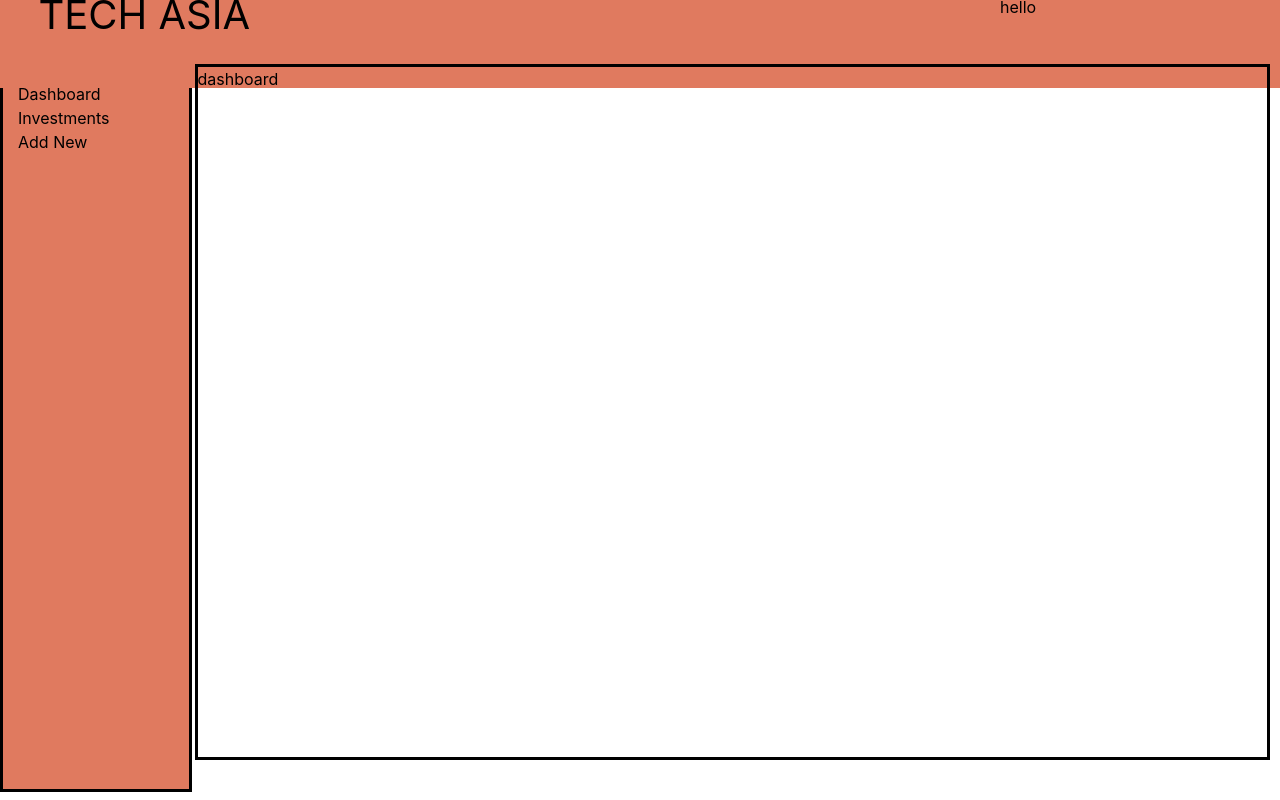
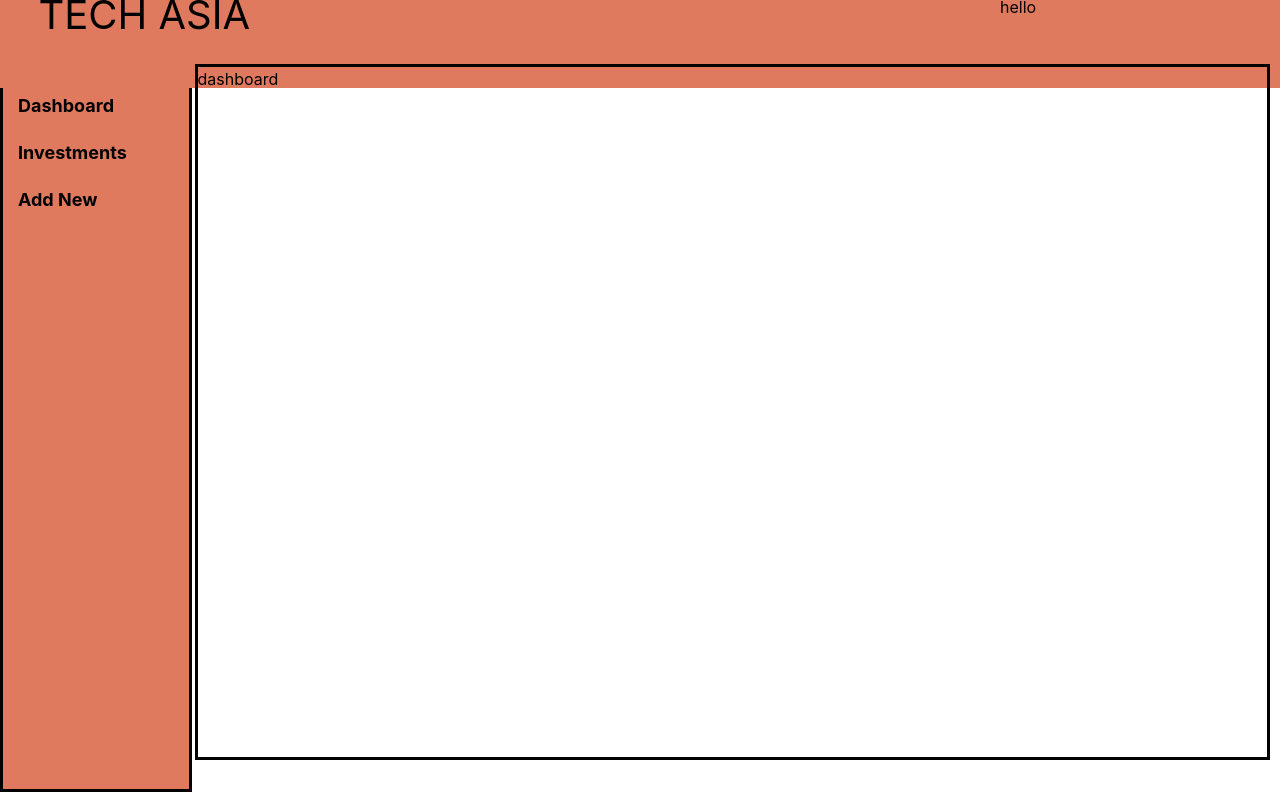
Before and after one commit to kevinMatthewT/Capstone-Project, a React (Create React App) app in the folder client/: page /dashboard in a window 1280 px wide. Built offline with nearby package versions, Linux system fonts and the light colour scheme; no server answers; sample sign-in values are in the browser's storage.

Commit message:
css change

```diff
--- a/client/src/components/Sidebar.jsx
+++ b/client/src/components/Sidebar.jsx
@@ -10,9 +10,9 @@ function Sidebar() {
         <div className='sidebar-container'>
 
           <div className='pages-list'>
-            <h2 onClick={()=>navigate("/dashboard")}>Dashboard</h2>
-            <h2 onClick={()=>navigate("/investments")}>Investments</h2>
-            <h2 onClick={()=>navigate("/investments/form")}>Add New</h2>
+            <h2 onClick={()=>navigate("/dashboard")} className='page-item'>Dashboard</h2>
+            <h2 onClick={()=>navigate("/investments")} className='page-item'>Investments</h2>
+            <h2 onClick={()=>navigate("/investments/form")} className='page-item'>Add New</h2>
           </div>
         </div>
       </>
--- a/client/src/components/styles/Sidebar.css
+++ b/client/src/components/styles/Sidebar.css
@@ -11,3 +11,10 @@
     position: relative;
     left: 15px;
 }
+
+.page-item{
+    font-weight: bold;
+    font-size: large;
+    padding-bottom: 10px;
+    padding-top: 10px;
+}
```
